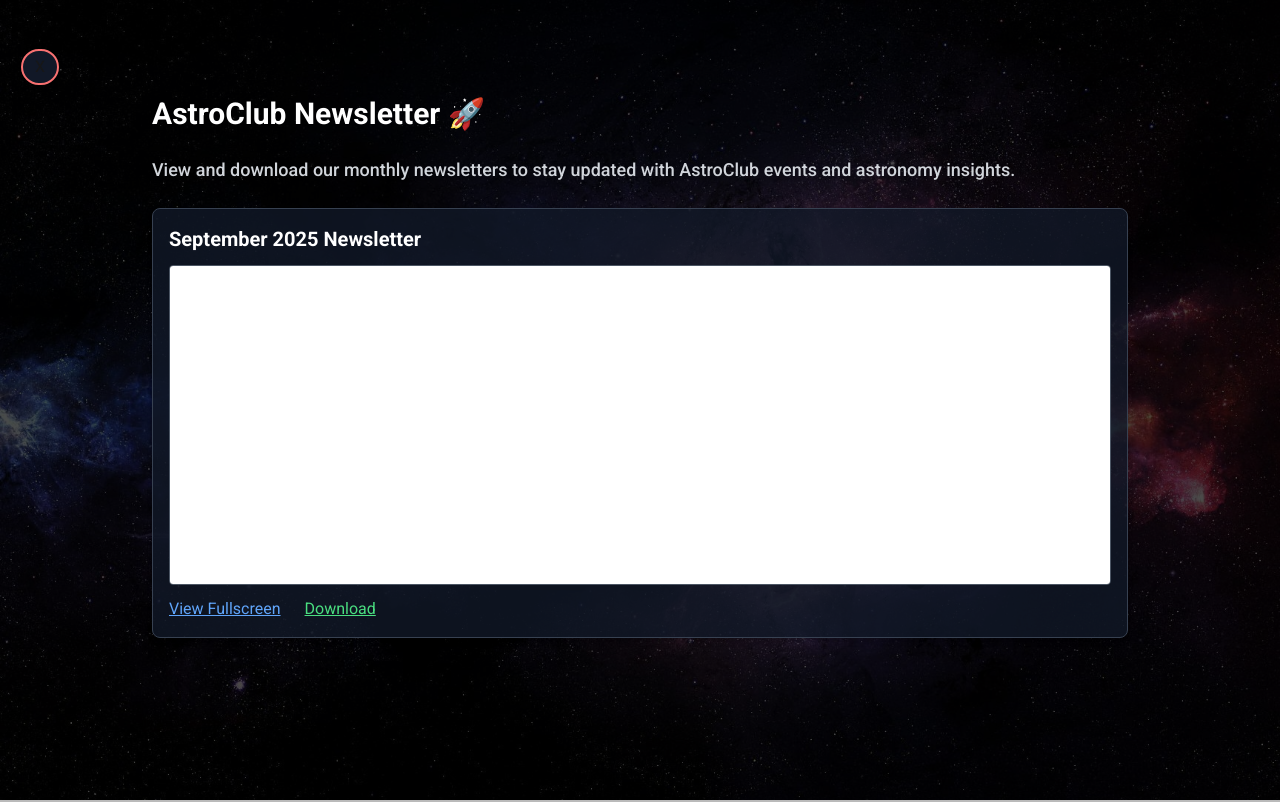
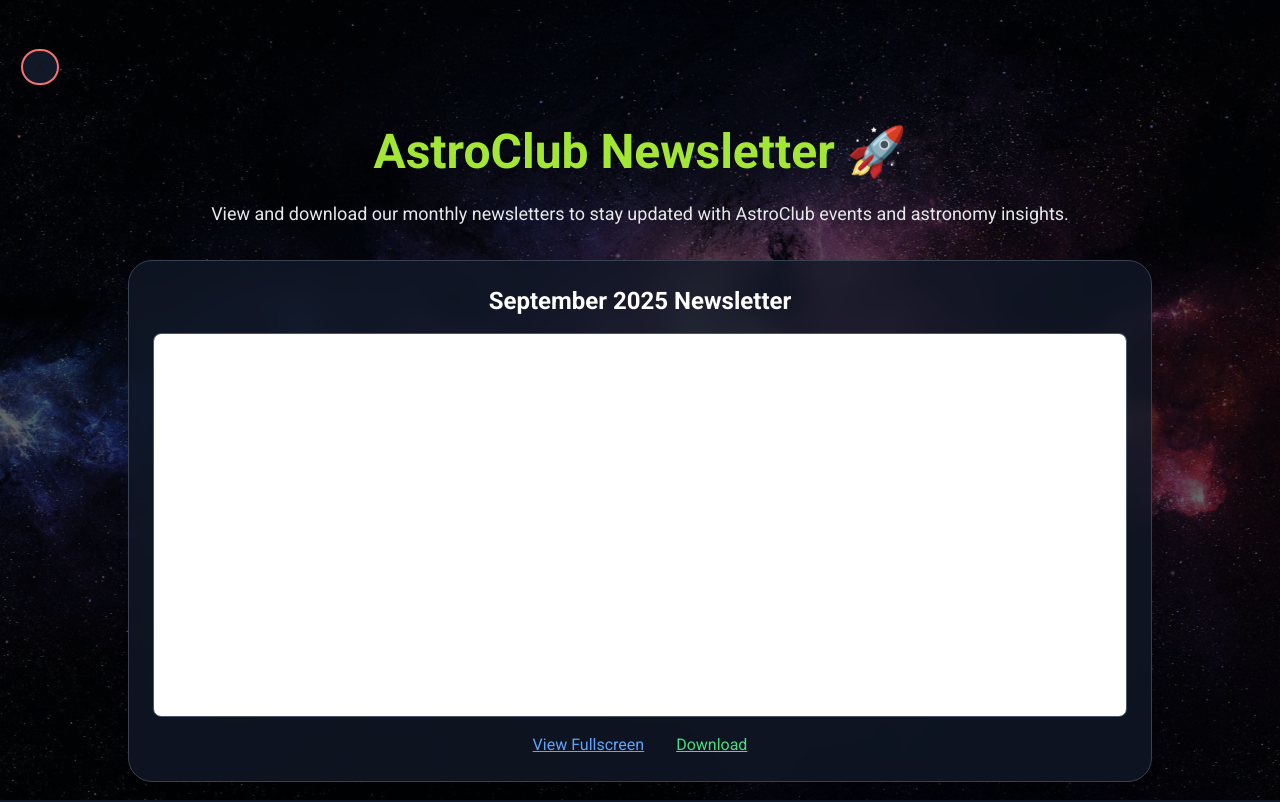
Before and after one commit to kamikaze-2004/Astro-site, a Next.js app: page /NewsLetter in a window 1280 px wide. Shown: the top 802 px of the page. Built offline with nearby package versions, Linux system fonts and the light colour scheme.

Commit message:
Update page.jsx

```diff
--- a/src/app/NewsLetter/page.jsx
+++ b/src/app/NewsLetter/page.jsx
@@ -8,25 +8,25 @@
   ];
 
   return (
-    <main
-      className="relative min-h-screen w-full text-gray-200"
-      style={{
-        backgroundImage: "url('/images/space.jpg')", // full-screen background
-        backgroundSize: "cover",
-        backgroundPosition: "center",
-        backgroundRepeat: "no-repeat",
-      }}
-    >
-      {/* Overlay for better readability */}
-      <div className="absolute inset-0 bg-black/70"></div>
+    <div className="relative min-h-screen bg-gray-900 min-w-full text-white p-4 md:p-8 overflow-hidden">
+      {/* Background Image */}
+      <div className="fixed inset-0 z-0">
+        <img
+          src="/images/space.jpg" // <-- same style as your other pages
+          alt="space background"
+          className="w-full h-full object-cover opacity-80 bg-no-repeat z-0"
+        />
+        {/* Dark overlay for readability */}
+        <div className="absolute inset-0 bg-black/50" />
+      </div>
 
       {/* Page Content */}
-      <div className="relative z-10 pt-24 p-6 max-w-5xl mx-auto">
-        <h1 className="text-3xl font-bold mb-6 text-white">
+      <div className="relative z-10 w-full max-w-5xl mx-auto pt-24">
+        <h1 className="text-4xl md:text-5xl font-bold mb-6 text-center text-lime-400">
           AstroClub Newsletter 🚀
         </h1>
 
-        <p className="mb-6 text-gray-300 text-lg font-medium">
+        <p className="mb-8 text-gray-200 text-lg text-center">
           View and download our monthly newsletters to stay updated with AstroClub
           events and astronomy insights.
         </p>
@@ -35,21 +35,21 @@
           {newsletters.map((nl, idx) => (
             <li
               key={idx}
-              className="border border-gray-700 p-4 rounded-lg shadow-md bg-gray-900/80"
+              className="border border-gray-700 p-6 rounded-3xl shadow-lg bg-gray-900/80 backdrop-blur-md"
             >
-              <h2 className="text-xl font-semibold mb-3 text-white">
+              <h2 className="text-2xl font-semibold mb-4 text-white text-center">
                 {nl.title}
               </h2>
 
               {/* PDF Viewer */}
               <iframe
                 src={nl.file}
-                className="w-full h-80 border border-gray-600 mb-3 rounded"
+                className="w-full h-96 border border-gray-600 mb-4 rounded-lg"
                 title={nl.title}
               ></iframe>
 
               {/* Links */}
-              <div className="flex gap-6">
+              <div className="flex justify-center gap-8">
                 <Link
                   href={nl.file}
                   target="_blank"
@@ -69,6 +69,6 @@
           ))}
         </ul>
       </div>
-    </main>
+    </div>
   );
 }
```
